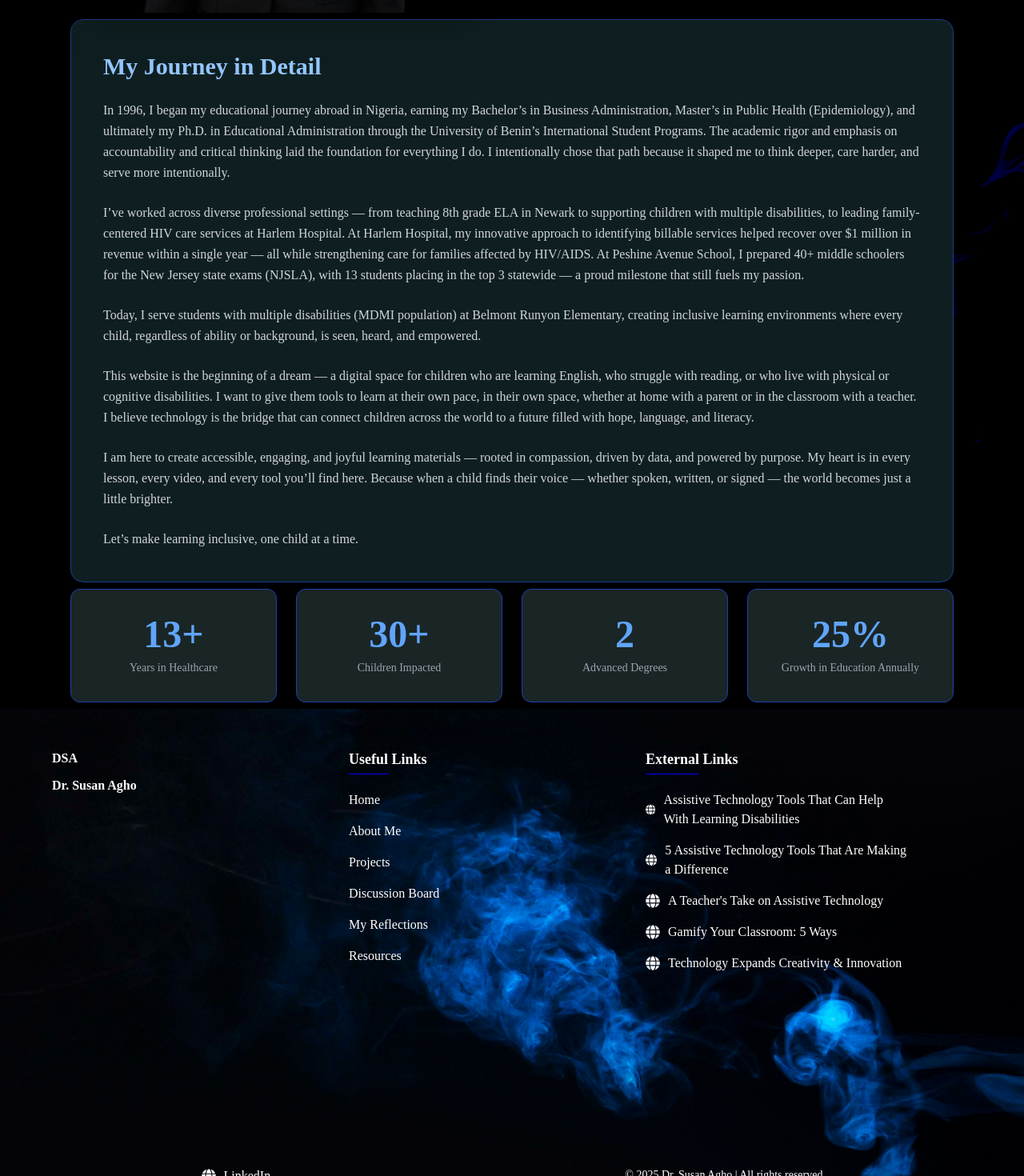
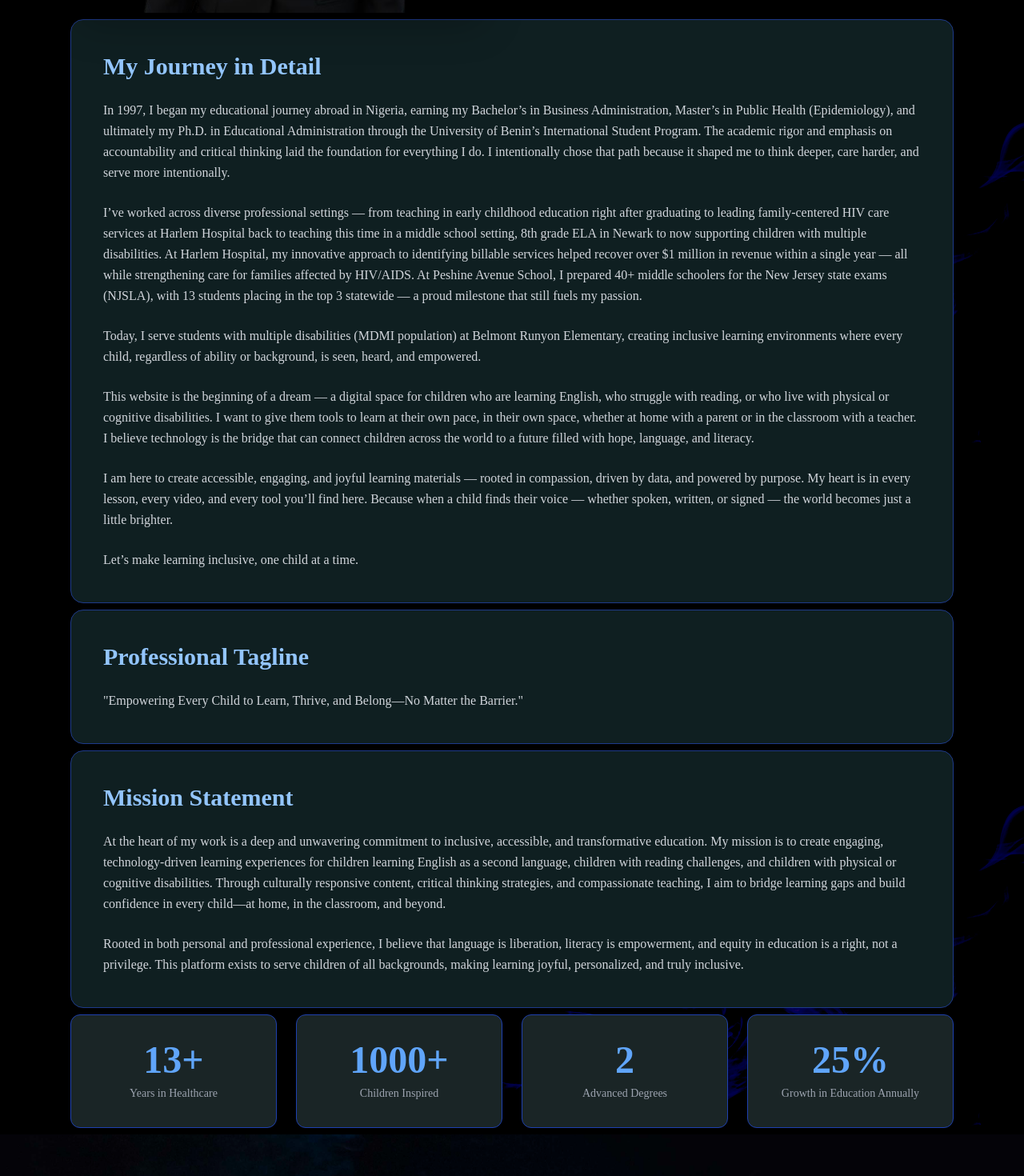
Before and after one commit to MrChampion2020/schoolportfolio, a React (Create React App) app: page /about in a window 1280 px wide. Shown: the part 1120-2590 px from the top of the page at 80% size. Built offline with nearby package versions, Linux system fonts and the light colour scheme.

Commit message:
merge remote changes

```diff
--- a/src/screens/mainstack/About.jsx
+++ b/src/screens/mainstack/About.jsx
@@ -17,7 +17,7 @@ const sectionVariants = {
 
 const stats = [
   { value: "13+", label: "Years in Healthcare" },
-  { value: "30+", label: "Children Impacted" },
+  { value: "1000+", label: "Children Inspired" },
   { value: "2", label: "Advanced Degrees" },
   { value: "25%", label: "Growth in Education Annually" },
 ];
@@ -72,6 +72,8 @@ export default function About() {
           </div>
         </motion.div>
 
+
+
         {/* Full Narrative */}
         <motion.section
           className="bg-[#0f1f21] p-10 rounded-2xl shadow-xl space-y-6 border border-blue-900"
@@ -83,19 +85,23 @@ export default function About() {
           <h3 className="text-3xl font-semibold text-blue-300 mb-2">My Journey in Detail</h3>
           <p className="text-gray-300 leading-relaxed">
 
-           In 1996, I began my educational journey abroad in Nigeria, earning my Bachelor’s in Business Administration, Master’s in Public Health (Epidemiology), and ultimately my Ph.D. in Educational Administration through the University of Benin’s International Student Programs. The academic rigor and emphasis on accountability and critical thinking laid the foundation for everything I do. I intentionally chose that path because it shaped me to think deeper, care harder, and serve more intentionally.
+          In 1997, I began my educational journey abroad in Nigeria, earning my Bachelor’s in Business Administration, Master’s in Public Health (Epidemiology), and ultimately my Ph.D. in Educational Administration through the University of Benin’s International Student Program. The academic rigor and emphasis on accountability and critical thinking laid the foundation for everything I do. I intentionally chose that path because it shaped me to think deeper, care harder, and serve more intentionally.
           </p>
           <p className="text-gray-300 leading-relaxed">
 
-           I’ve worked across diverse professional settings — from teaching 8th grade ELA in Newark to supporting children with multiple disabilities, to leading family-centered HIV care services at Harlem Hospital. At Harlem Hospital, my innovative approach to identifying billable services helped recover over $1 million in revenue within a single year — all while strengthening care for families affected by HIV/AIDS. At Peshine Avenue School, I prepared 40+ middle schoolers for the New Jersey state exams (NJSLA), with 13 students placing in the top 3 statewide — a proud milestone that still fuels my passion.
+           I’ve worked across diverse professional settings — from teaching in early childhood education right after graduating to leading family-centered HIV care services at Harlem Hospital back to teaching this time in a middle school setting, 8th grade ELA in Newark to now supporting children with multiple disabilities. At Harlem Hospital, my innovative approach to identifying billable services helped recover over $1 million in revenue within a single year — all while strengthening care for families affected by HIV/AIDS. At Peshine Avenue School, I prepared 40+ middle schoolers for the New Jersey state exams (NJSLA), with 13 students placing in the top 3 statewide — a proud milestone that still fuels my passion.
+
           </p>
           <p className="text-gray-300 leading-relaxed">
           Today, I serve students with multiple disabilities (MDMI population) at Belmont Runyon Elementary, creating inclusive learning environments where every child, regardless of ability or background, is seen, heard, and empowered.
+
+
           </p>
 
           <p className="text-gray-300 leading-relaxed">
+
+
           This website is the beginning of a dream — a digital space for children who are learning English, who struggle with reading, or who live with physical or cognitive disabilities. I want to give them tools to learn at their own pace, in their own space, whether at home with a parent or in the classroom with a teacher. I believe technology is the bridge that can connect children across the world to a future filled with hope, language, and literacy.
-
 
 
           </p>
@@ -104,6 +110,7 @@ export default function About() {
 
 
 I am here to create accessible, engaging, and joyful learning materials — rooted in compassion, driven by data, and powered by purpose. My heart is in every lesson, every video, and every tool you’ll find here. Because when a child finds their voice — whether spoken, written, or signed — the world becomes just a little brighter.
+
 
           </p>
 
@@ -114,7 +121,56 @@ I am here to create accessible, engaging, and joyful learning materials — root
 Let’s make learning inclusive, one child at a time.
 
           </p>
+
+
+
+
+
+
+
         </motion.section>
+
+
+        {/* Full Narrative */}
+        <motion.section
+          className="bg-[#0f1f21] p-10 rounded-2xl shadow-xl space-y-6 border border-blue-900"
+          variants={sectionVariants}
+          initial="hidden"
+          whileInView="visible"
+          viewport={{ once: true }}
+        >
+          <h3 className="text-3xl font-semibold text-blue-300 mb-2">Professional Tagline</h3>
+          <p className="text-gray-300 leading-relaxed">
+
+         "Empowering Every Child to Learn, Thrive, and Belong—No Matter the Barrier."
+          </p>
+
+
+
+        </motion.section>
+
+{/* Full Narrative */}
+        <motion.section
+          className="bg-[#0f1f21] p-10 rounded-2xl shadow-xl space-y-6 border border-blue-900"
+          variants={sectionVariants}
+          initial="hidden"
+          whileInView="visible"
+          viewport={{ once: true }}
+        >
+          <h3 className="text-3xl font-semibold text-blue-300 mb-2">Mission Statement</h3>
+          <p className="text-gray-300 leading-relaxed">
+
+         At the heart of my work is a deep and unwavering commitment to inclusive, accessible, and transformative education. My mission is to create engaging, technology-driven learning experiences for children learning English as a second language, children with reading challenges, and children with physical or cognitive disabilities. Through culturally responsive content, critical thinking strategies, and compassionate teaching, I aim to bridge learning gaps and build confidence in every child—at home, in the classroom, and beyond.
+          </p>
+
+          <p className="text-gray-300 leading-relaxed">
+
+         Rooted in both personal and professional experience, I believe that language is liberation, literacy is empowerment, and equity in education is a right, not a privilege. This platform exists to serve children of all backgrounds, making learning joyful, personalized, and truly inclusive.
+          </p>
+
+        </motion.section>
+
+
 
 
         {/* Stats Section */}
--- a/src/screens/mainstack/Home.jsx
+++ b/src/screens/mainstack/Home.jsx
@@ -18,7 +18,7 @@ import me2 from "../../assets/me.png"; // Placeholder for About Me image
 import blog from "../../assets/pj1.png"; // Placeholder for EdTech blog image
 import ecomm from "../../assets/pj2.png"; // Placeholder for classroom tool image
 import dating from "../../assets/pj3.png"; // Placeholder for collaborative app image
-import bg from "../../assets/bgs.jpg"; // Educational background image
+import bg from "../../assets/bgme.jpeg"; // Educational background image
 import bgs from "../../assets/me.png"; // Mid-tone educational background image
 import { useMediaQuery } from "react-responsive";
 
```
Also changed, not shown: src/assets/bgme.jpeg (added), src/screens/mainstack/Services.jsx (line endings or trailing spaces).
